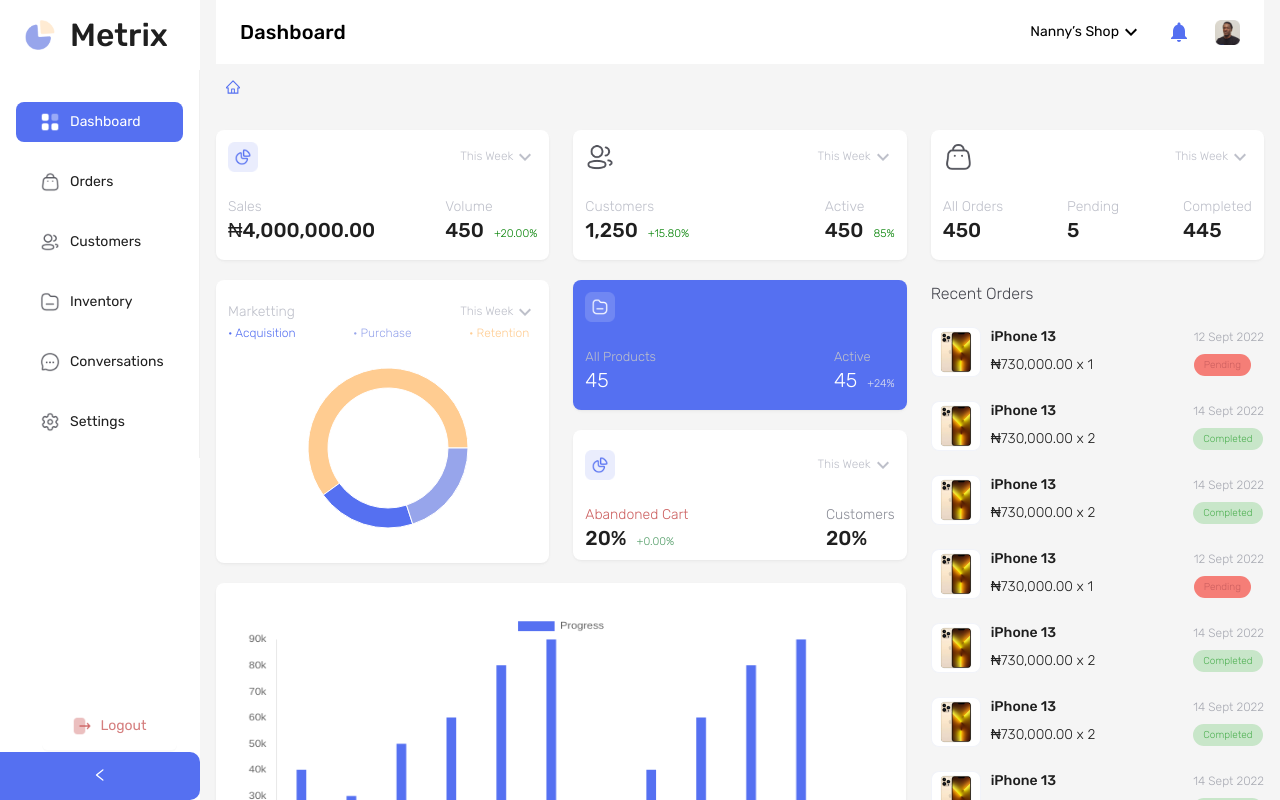
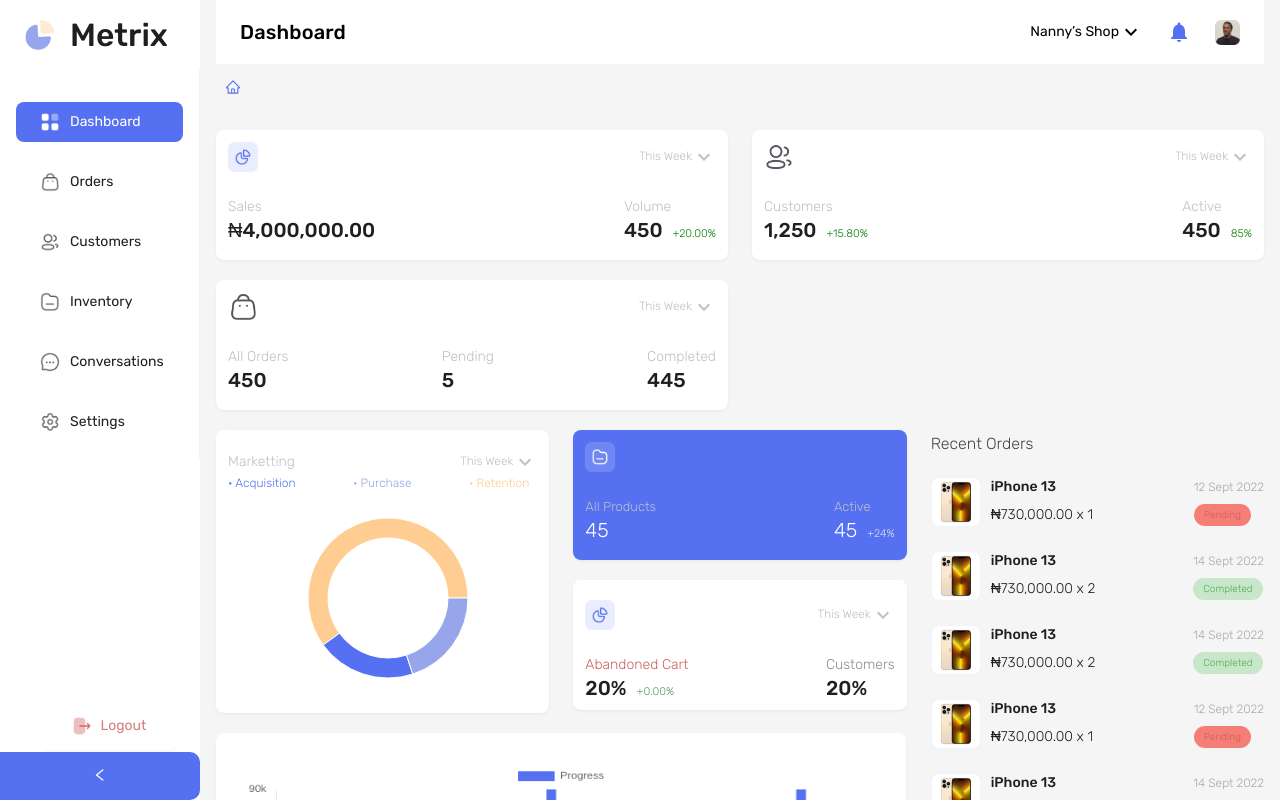
Before and after one commit to arjun11120/MetrixShopping, a React app: page / in a window 1280 px wide. Shown: the top 800 px of the page. Built offline with nearby package versions, Linux system fonts and the light colour scheme; the HTML template or start-up script is replaced by a standard one.

Commit message:
res view

```diff
--- a/src/components/CustomCard.jsx
+++ b/src/components/CustomCard.jsx
@@ -7,7 +7,7 @@ const CustomCard = ({ cardData }) => {
   return (
     <Row gutter={24}>
       {cardData.map((data, index) => (
-        <Col span={8} key={index}>
+        <Col xs={24} sm={12} key={index}>
           <Card
             bordered={false}
             style={{
--- a/src/components/CustomChartCard.jsx
+++ b/src/components/CustomChartCard.jsx
@@ -115,9 +115,9 @@ const CustomCardWithChart = () => {
   ];
   return (
     <Row gutter={24}>
-      <Col span={16}>
+      <Col xs={24} lg={16}>
         <Row gutter={24}>
-          <Col span={12}>
+          <Col xs={24} lg={12}>
             <Card
               bordered={false}
               style={{
@@ -183,7 +183,7 @@ const CustomCardWithChart = () => {
               </div>
             </Card>
           </Col>
-          <Col span={12}>
+          <Col xs={24} lg={12}>
             <Card
               bordered={false}
               style={{
```
